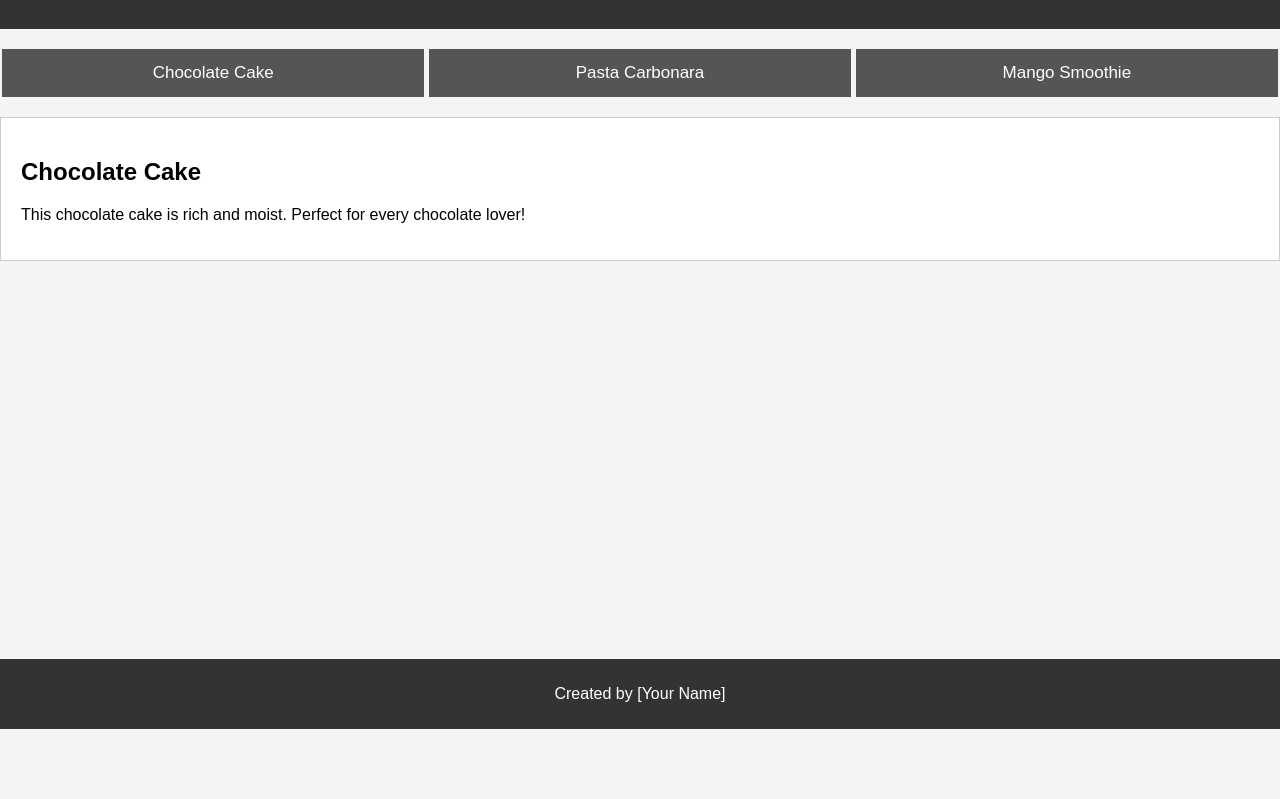
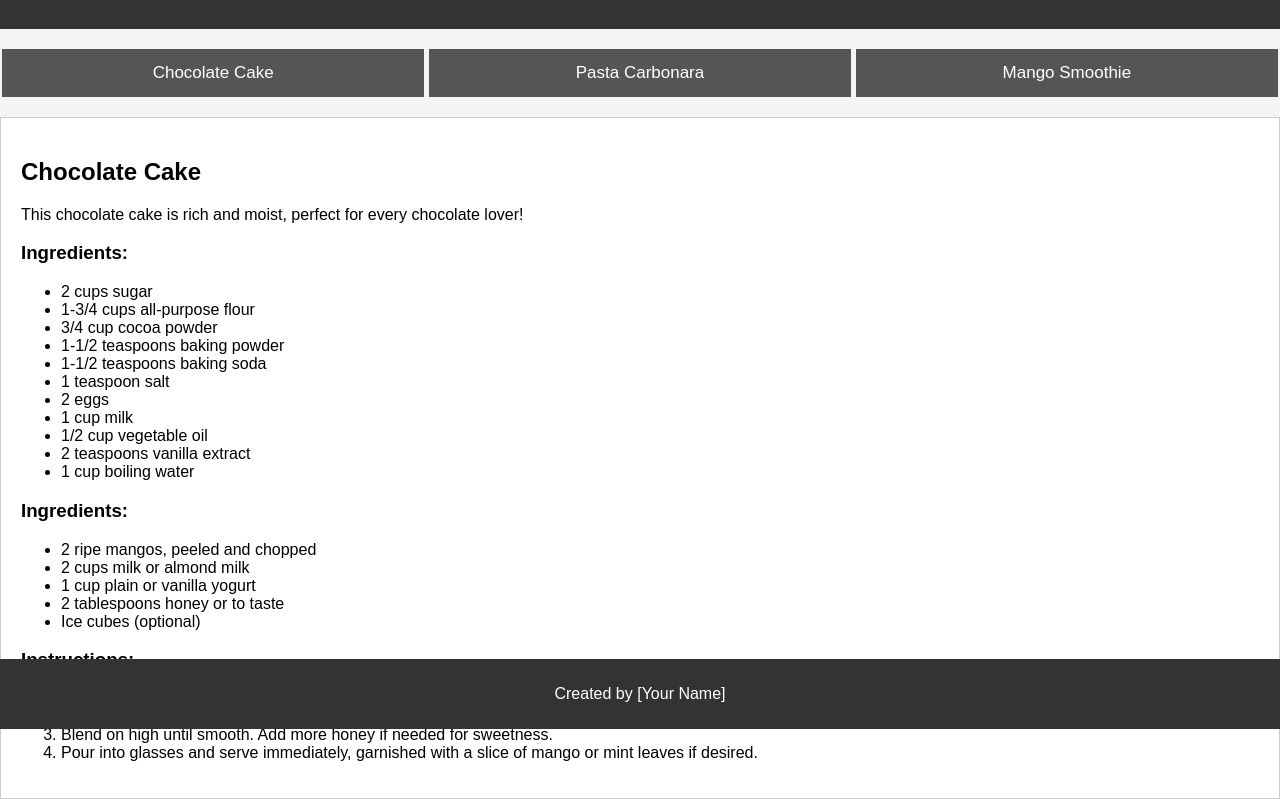
Before and after one commit to Beefynachos152/sa15, a plain HTML site: page index.html in a window 1280 px wide. Shown: the part 71-870 px from the top of the page. Before the commit the page ends 800 px from the top, so only its background shows below. Drawn offline with Linux system fonts and the light colour scheme.

Commit message:
Edited to work

```diff
--- a/index.html
+++ b/index.html
@@ -17,18 +17,36 @@
     </nav>
     <section id="Recipe1" class="tabcontent">
         <h2>Chocolate Cake</h2>
-        <p>This chocolate cake is rich and moist. Perfect for every chocolate lover!</p>
-        <!-- Recipe details here -->
-    </section>
-    <section id="Recipe2" class="tabcontent" style="display:none">
-        <h2>Pasta Carbonara</h2>
-        <p>A classic Italian dish that is quick and easy to make but delicious!</p>
-        <!-- Recipe details here -->
-    </section>
-    <section id="Recipe3" class="tabcontent" style="display:none">
-        <h2>Mango Smoothie</h2>
-        <p>This refreshing drink is perfect for hot summer days.</p>
-        <!-- Recipe details here -->
+        <p>This chocolate cake is rich and moist, perfect for every chocolate lover!</p>
+        <h3>Ingredients:</h3>
+        <ul>
+            <li>2 cups sugar</li>
+            <li>1-3/4 cups all-purpose flour</li>
+            <li>3/4 cup cocoa powder</li>
+            <li>1-1/2 teaspoons baking powder</li>
+            <li>1-1/2 teaspoons baking soda</li>
+            <li>1 teaspoon salt</li>
+            <li>2 eggs</li>
+            <li>1 cup milk</li>
+            <li>1/2 cup vegetable oil</li>
+            <li>2 teaspoons vanilla extract</li>
+            <li>1 cup boiling water</li>
+        </ul>
+        <h3>Ingredients:</h3>
+        <ul>
+            <li>2 ripe mangos, peeled and chopped</li>
+            <li>2 cups milk or almond milk</li>
+            <li>1 cup plain or vanilla yogurt</li>
+            <li>2 tablespoons honey or to taste</li>
+            <li>Ice cubes (optional)</li>
+        </ul>
+        <h3>Instructions:</h3>
+        <ol>
+            <li>Place the chopped mangos, milk, yogurt, and honey in a blender.</li>
+            <li>Add a handful of ice cubes if you prefer a colder smoothie.</li>
+            <li>Blend on high until smooth. Add more honey if needed for sweetness.</li>
+            <li>Pour into glasses and serve immediately, garnished with a slice of mango or mint leaves if desired.</li>
+        </ol>
     </section>
     <footer>
         <p>Created by [Your Name]</p>
--- a/recipe.css
+++ b/recipe.css
@@ -1,4 +1,3 @@
-/* styles.css */
 body, html {
     font-family: Arial, sans-serif;
     margin: 0;
--- a/recipe.js
+++ b/recipe.js
@@ -1,4 +1,3 @@
-// script.js
 function openRecipe(recipeName) {
     var i, tabcontent, tablinks;
     tabcontent = document.getElementsByClassName("tabcontent");
```
